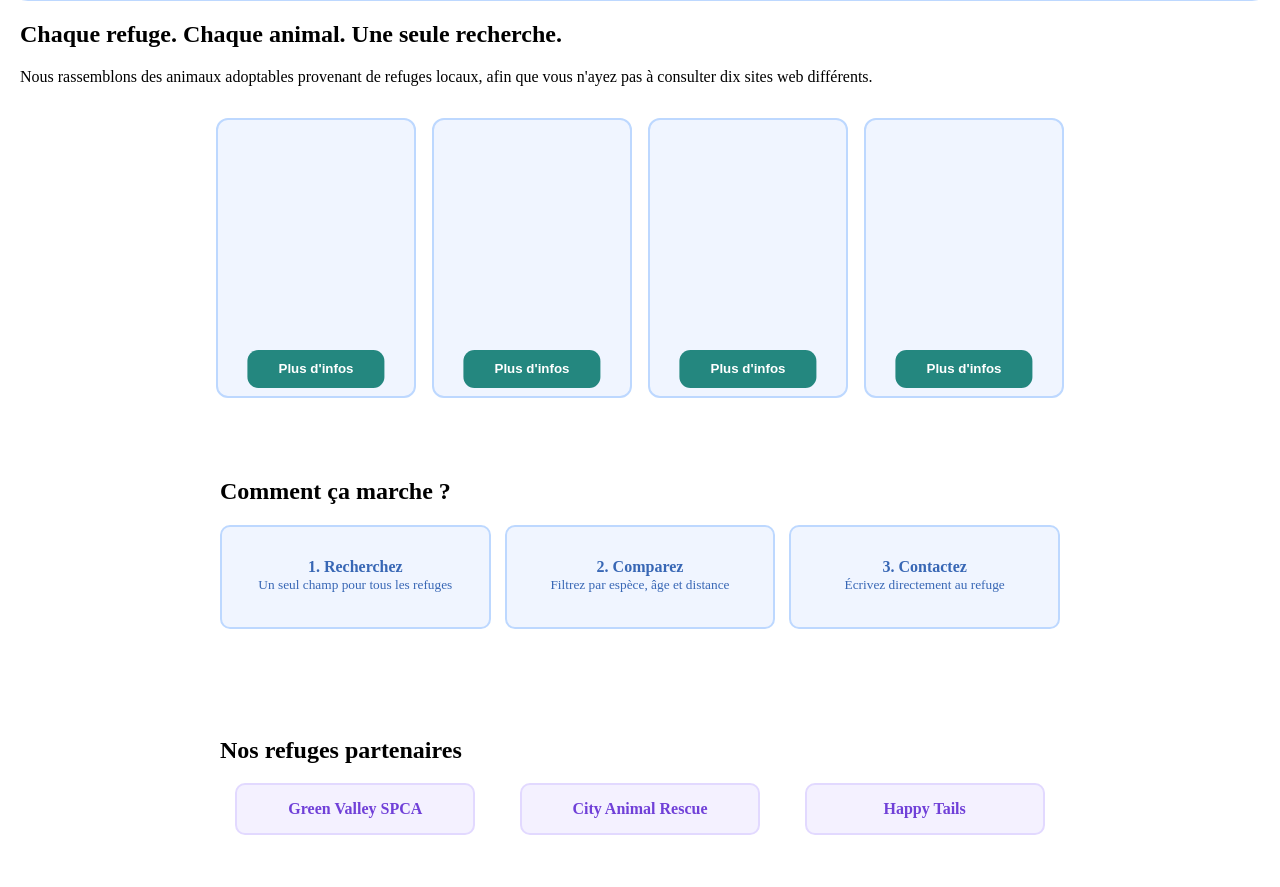
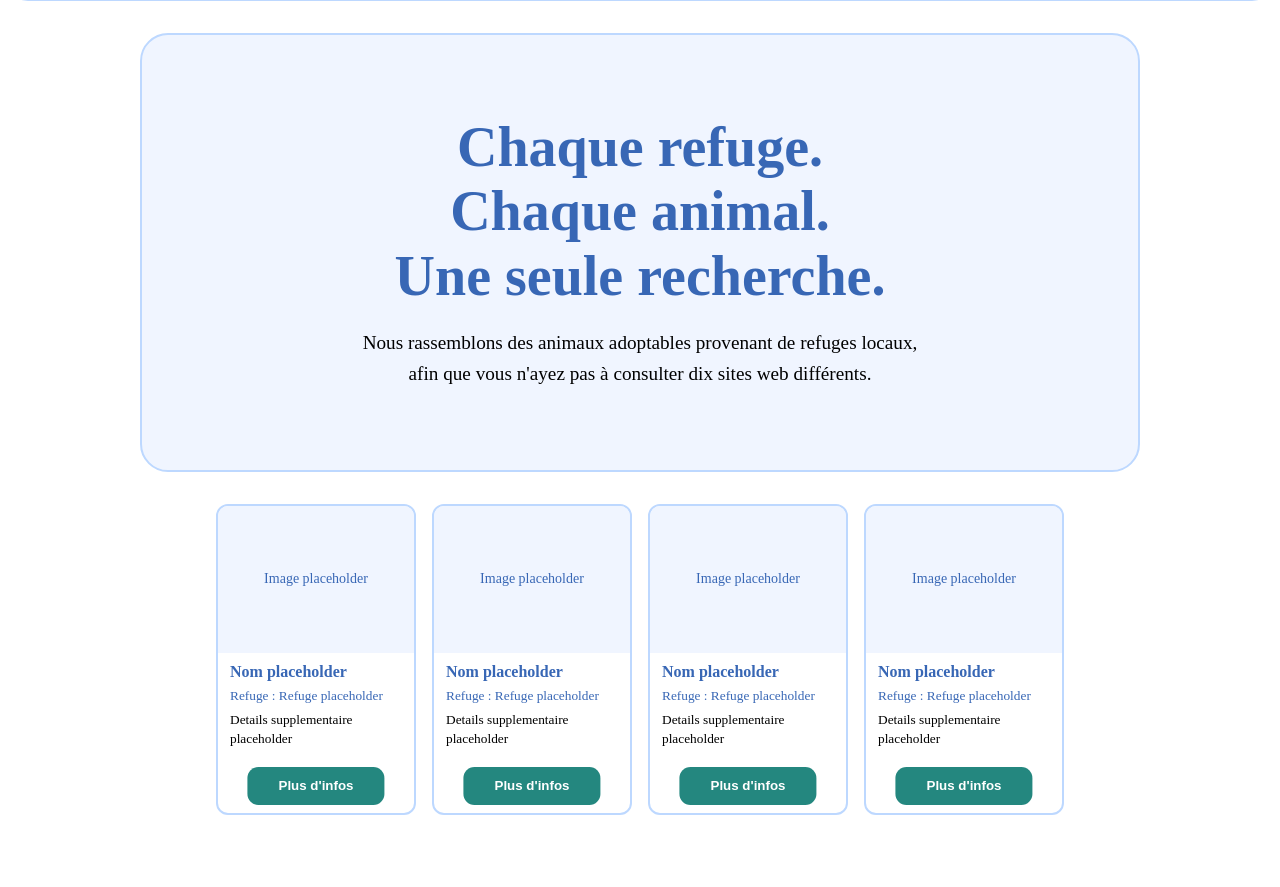
Before and after one commit to AukPenguin/project-refuge, a plain HTML site: page index.html in a window 1280 px wide. Shown: the part 65-952 px from the top of the page. Drawn offline with Linux system fonts and the light colour scheme.

Commit message:
Make featured cards great again

```diff
--- a/index.html
+++ b/index.html
@@ -2,7 +2,7 @@
     <head>
         <meta charset="UTF-8">
         <meta name="viewport" content="width=device-width, initial-scale=1.0">
-        <title>Refuges&amp;compagnons</title>
+        <title>Refuges&amp;Compagnons</title>
         <link rel="stylesheet" href="style.css">
     </head>
 
@@ -14,7 +14,7 @@
                 <img class="logo" src="assets/logo-refuge.png" alt="Logo Refuges&Compagnons">
                 <span>Refuges&amp;Compagnons</span>
             </a>
-            <nav class="nav-menu" aria-label="main-navigation">
+            <nav class="nav-menu" aria-label="Navigation principale">
                 <a href="">Catégories</a>
                 <a href="">Refuges</a>
                 <a href="">A propos</a>
@@ -23,29 +23,58 @@
 
         <main>
 
-            <section>
-                <h2>Chaque refuge. Chaque animal. Une seule recherche.</h2>
+            <section class="section-wrapper hero" aria-label="Chaque refuge. Chaque animal. Une seule recherche.">
+                <h1>Chaque refuge.<br>Chaque animal.<br>Une seule recherche.</h1>
                 <p>Nous rassemblons des animaux adoptables provenant de refuges locaux, afin que vous n'ayez pas à consulter dix sites web différents.</p>
             </section>
 
-            <section class="featured-random">
-                <div class="animal-card">
+            <section class="featured-animals" aria-label="Animaux à adopter">
+
+                <article class="animal-card">
+                    <div class="animal-card-media" aria-label="Photo de l'animal">Image placeholder</div>
+                    <div class="animal-card-info">
+                        <h3>Nom placeholder</h3>
+                        <p>Refuge : Refuge placeholder</p>
+                        <p class="animal-details">Details supplementaire placeholder</p>
+                    </div>
                     <button>Plus d'infos</button>
-                </div>
-                <div class="animal-card">
+                </article>
+
+                <article class="animal-card">
+                    <div class="animal-card-media" aria-label="Photo de l'animal">Image placeholder</div>
+                    <div class="animal-card-info">
+                        <h3>Nom placeholder</h3>
+                        <p>Refuge : Refuge placeholder</p>
+                        <p class="animal-details">Details supplementaire placeholder</p>
+                    </div>
                     <button>Plus d'infos</button>
-                </div>
-                <div class="animal-card">
+                </article>
+
+                <article class="animal-card">
+                    <div class="animal-card-media" aria-label="Photo de l'animal">Image placeholder</div>
+                    <div class="animal-card-info">
+                        <h3>Nom placeholder</h3>
+                        <p>Refuge : Refuge placeholder</p>
+                        <p class="animal-details">Details supplementaire placeholder</p>
+                    </div>
                     <button>Plus d'infos</button>
-                </div>
-                <div class="animal-card">
+                </article>
+
+                <article class="animal-card">
+                    <div class="animal-card-media" aria-label="Photo de l'animal">Image placeholder</div>
+                    <div class="animal-card-info">
+                        <h3>Nom placeholder</h3>
+                        <p>Refuge : Refuge placeholder</p>
+                        <p class="animal-details">Details supplementaire placeholder</p>
+                    </div>
                     <button>Plus d'infos</button>
-                </div>
+                </article>
+
             </section>
 
-            <section class="feature-section" aria-labelledby="explenation-title">
-                <div class="feature-section-wrapper">
-                    <h2 id="explenation-title">Comment ça marche ?</h2>
+            <section class="feature-section" aria-label="Comment ça marche?">
+                <div class="section-wrapper">
+                    <h2>Comment ça marche ?</h2>
                     <ol class="card-grid">
                         <li class="card">
                             <h3>1. Recherchez</h3>
@@ -63,9 +92,9 @@
                 </div>
             </section>
 
-            <section class="feature-section" aria-labelledby="partners-title">
-                <div class="feature-section-wrapper">
-                    <h2 id="partners-title">Nos refuges partenaires</h2>
+            <section class="feature-section" aria-label="Nos refuges partenaires">
+                <div class="section-wrapper">
+                    <h2>Nos refuges partenaires</h2>
                     <ul class="card-grid">
                         <li class="card card-compact card-accent">Green Valley SPCA</li>
                         <li class="card card-compact card-accent">City Animal Rescue</li>
--- a/style.css
+++ b/style.css
@@ -10,7 +10,7 @@
     --button-text: #ffffff;
     --button-focus: #1d716b;
 
-    --card-color: #f0f5ff;
+    --card-color: #ffffff;
     --card-border: #bdd8ff;
     --card-text: #3867b5;
     --card-accent-color: #f4f1ff;
@@ -85,7 +85,7 @@ footer a {
     gap: 12px 20px;
 }
 
-.featured-random {
+.featured-animals {
     display: grid;
     grid-template-columns: repeat(auto-fit, minmax(min(100%, 160px), 1fr));
 
@@ -100,15 +100,61 @@ footer a {
     position: relative;
 
     box-sizing: border-box;
+    display: flex;
     width: 100%;
     max-width: 200px;
+    min-height: 300px;
 
+    flex-direction: column;
     justify-self: center;
-    aspect-ratio: 1/1.4;
+    overflow: hidden;
 
     border: 2px solid var(--card-border);
     border-radius: 12px;
     background-color: var(--card-color);
+}
+
+.animal-card-media {
+    display: grid;
+    flex: 0 0 auto;
+    width: 100%;
+    aspect-ratio: 4 / 3;
+    place-items: center;
+
+    background-color: var(--color-primary);
+    color: var(--card-text);
+    font-size: 0.875rem;
+}
+
+.animal-card-image {
+    display: block;
+    width: 100%;
+    height: 100%;
+    object-fit: cover;
+}
+
+.animal-card-info {
+    flex: 1;
+    padding: 10px 12px 58px;
+
+    color: var(--card-text);
+}
+
+.animal-card-info h3 {
+    margin: 0 0 6px;
+
+    font-size: 12pt;
+}
+
+.animal-card-info p {
+    margin: 0 0 6px;
+
+    font-size: 10pt;
+    line-height: 1.4;
+}
+
+.animal-card-info .animal-details {
+    color: black;
 }
 
 .animal-card button {
@@ -138,12 +184,39 @@ footer a {
     margin: 32px -20px;
 }
 
-.feature-section-wrapper {
+.section-wrapper {
     box-sizing: border-box;
     max-width: 1000px;
 
     margin: 0 auto;
     padding: 28px clamp(16px, 8%, 80px);
+}
+
+.hero {
+    margin: 32px auto;
+    padding: clamp(40px, 8vw, 80px) clamp(20px, 6vw, 64px);
+
+    border: 2px solid var(--card-border);
+    border-radius: 28px;
+    background-color: var(--color-primary);
+    text-align: center;
+}
+
+.hero h1 {
+    max-width: 20ch;
+    margin: 0 auto 20px;
+
+    color: var(--card-text);
+    font-size: clamp(2rem, 5vw, 3.5rem);
+    line-height: 1.15;
+}
+
+.hero p {
+    max-width: 60ch;
+    margin: 0 auto;
+
+    font-size: clamp(1rem, 2vw, 1.2rem);
+    line-height: 1.6;
 }
 
 .content-band-wrapper h2 {
@@ -190,11 +263,13 @@ footer a {
 
 .card h3 {
     margin: 0;
+
     font-size: 12pt;
 }
 
 .card p {
     margin: 0;
+
     font-size: 10pt;
     line-height: 1.4;
 }
@@ -208,6 +283,7 @@ footer a {
     border: 2px solid var(--card-accent-border);
     background-color: var(--card-accent-color);
     color: var(--color-accent);
+
     font-weight: 600;
 }
 
```
